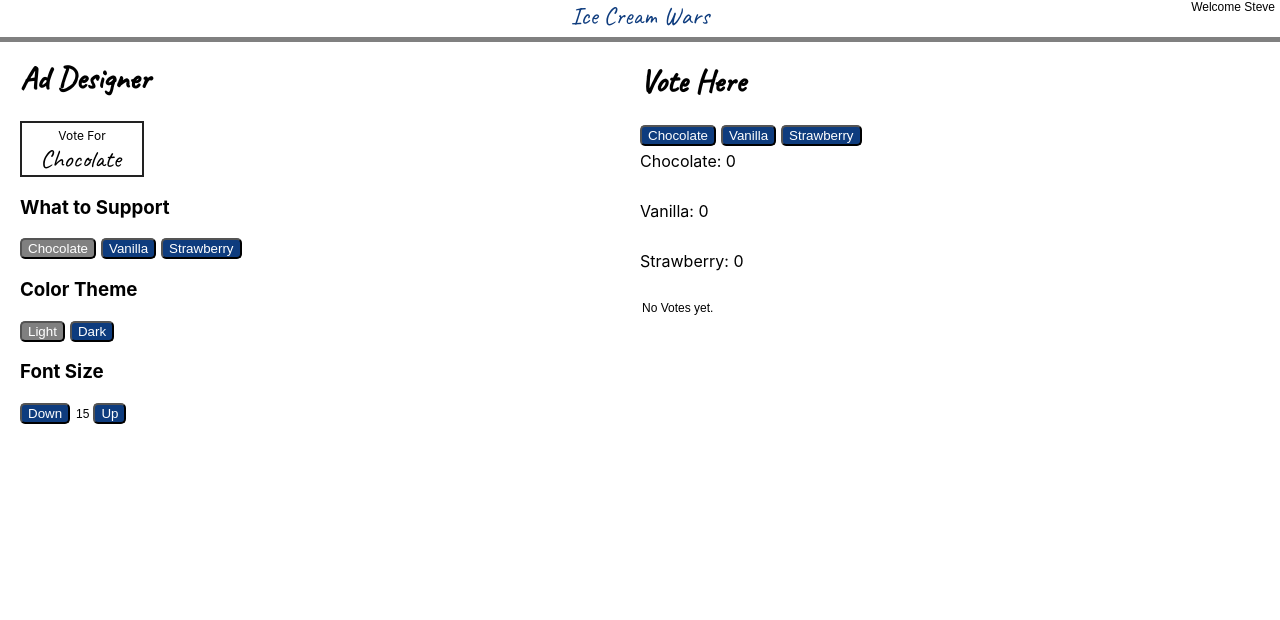
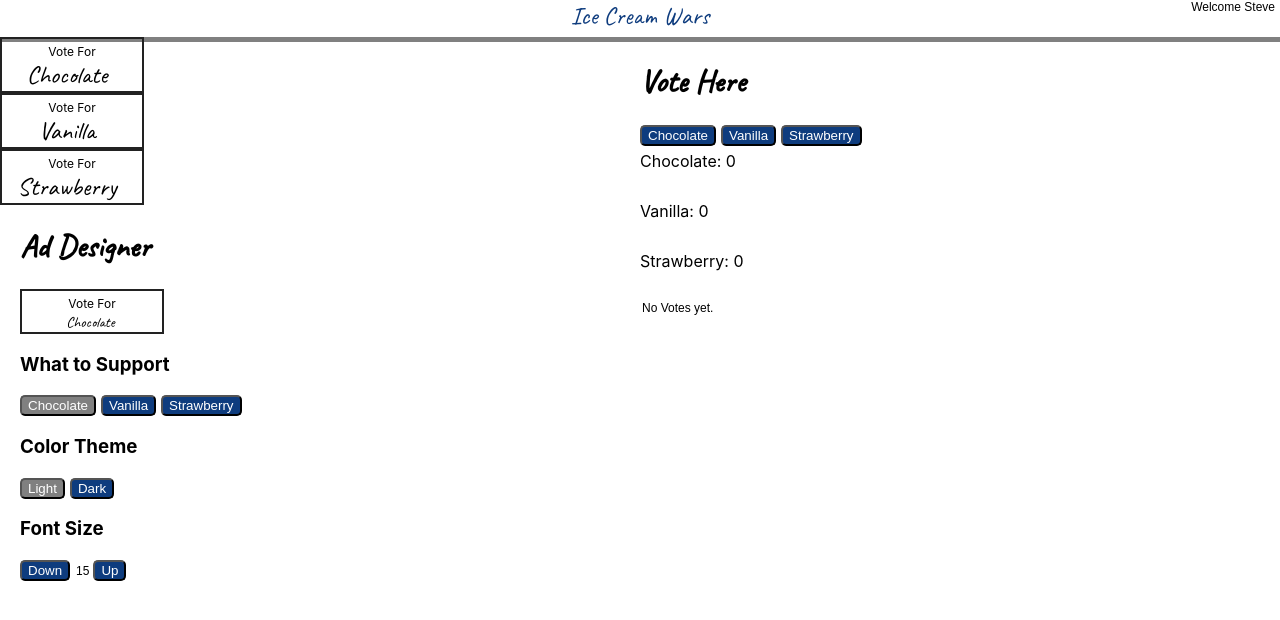
Before and after one commit to stovet/reactlab1, a React (Create React App) app: page / in a window 1280 px wide. Shown: the top 620 px of the page. Built offline with nearby package versions, Linux system fonts and the light colour scheme.

Commit message:
font size adjusts font in vote for border

```diff
--- a/src/App.tsx
+++ b/src/App.tsx
@@ -5,11 +5,15 @@ import './App.css';
 import Header from '../src/components/Header'
 import AdDesigner from './components/AdDesigner';
 import Votes from './components/Votes';
+import Ad from './components/Ad';
 
 function App() {
   return (
     <div className="App">
       <Header user="Steve"/>
+      <Ad flavor="Chocolate" fontSize={20} darkTheme={true}/>
+      <Ad flavor="Vanilla" fontSize={18} darkTheme={false}/>
+      <Ad flavor="Strawberry" fontSize={25} darkTheme={false}/>
       <AdDesigner />
       <Votes />
     </div>
--- a/src/components/AdDesigner.css
+++ b/src/components/AdDesigner.css
@@ -6,7 +6,7 @@ h1 {
 .voteFor {
     text-align: center;
     border: 2px solid #222;
-    width: 120px;
+    width: 140px;
 }
 .AdDesigner span {
     position: relative;
--- a/src/components/AdDesigner.tsx
+++ b/src/components/AdDesigner.tsx
@@ -28,7 +28,7 @@ function AdDesigner(){
         <div className="AdDesigner">
             <h1>Ad Designer</h1>
             <div className={"voteFor " + darkTheme}>
-                <p>Vote For</p> <span>{flavor}</span>
+                <p>Vote For</p> <span style={{fontSize:fontSize}}>{flavor}</span>
             </div>
             <h3>What to Support</h3>
             <button onClick={() => setFlavor("Chocolate")} className={disableChoc}>Chocolate</button>
```
